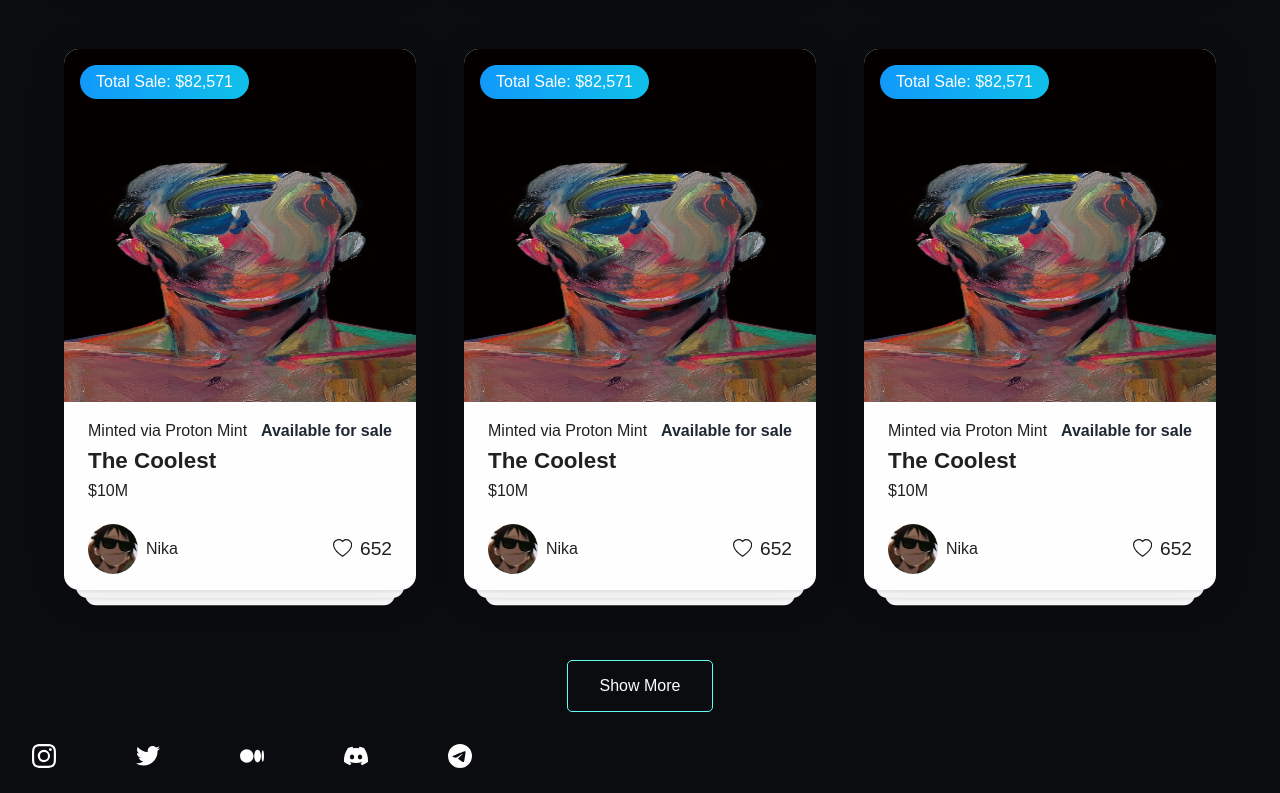
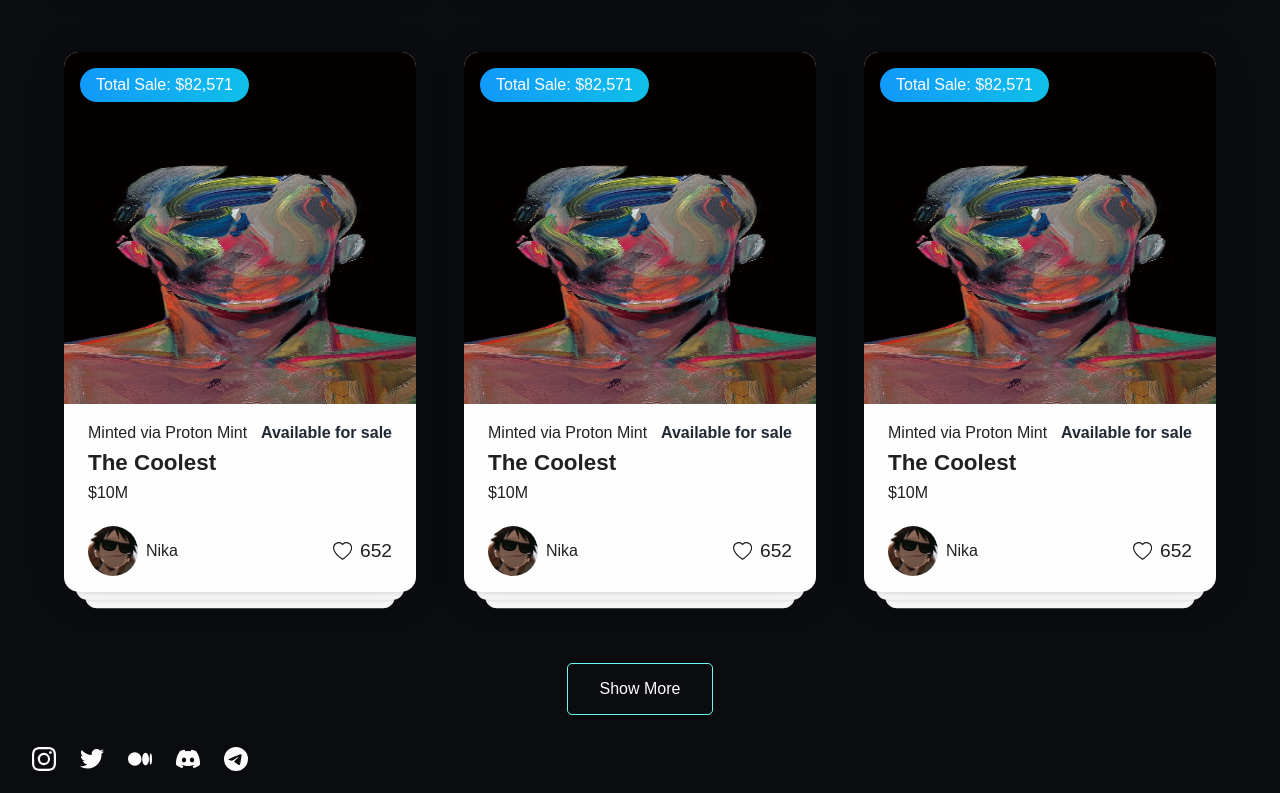
Before and after one commit to abhaykumarkanaujia/nft-gravity, a Next.js app: page / in a window 1280 px wide. Shown: the part 1940-2733 px from the top of the page. Built offline with nearby package versions, Linux system fonts and the light colour scheme.

Commit message:
2nd commit

```diff
--- a/src/components/Footer.js
+++ b/src/components/Footer.js
@@ -16,25 +16,7 @@ const Socials = styled.div`
   display: flex;
   font-size: 1.5rem;
   gap: 1.5rem;
-  @media ${Devices.Tablet} {
-    align-items:center;
-    gap: 5rem;
-  }
 
-  @media ${Devices.MobileL} {
-    align-items:center;
-    gap: 5rem;
-  }
-
-  @media ${Devices.MobileM} {
-    align-items:center;
-    gap: 5rem;
-  }
-
-  @media ${Devices.MobileS} {
-    align-items:center;
-    gap: 5rem;
-  }
 
 `;
 const CopyRight = styled.small`
--- a/src/components/Header.js
+++ b/src/components/Header.js
@@ -42,24 +42,14 @@ const LogoText = styled.a`
   font-weight: 800;
   color: ${Colors.White};
   display:none;
-  @media ${Devices.MobileL}{
-    display:flex;
-  }
-  @media ${Devices.MobileM}{
-    display:flex;
-  }
+
 
 `;
 
 const Logo = styled.img`
   width: 75px;
   padding-right: 1rem;
-  @media ${Devices.MobileL}{
-    display:none;
-  }
-  @media ${Devices.MobileM}{
-    display:none;
-  }
+
 `;
 
 const Nav = styled.nav`
```
